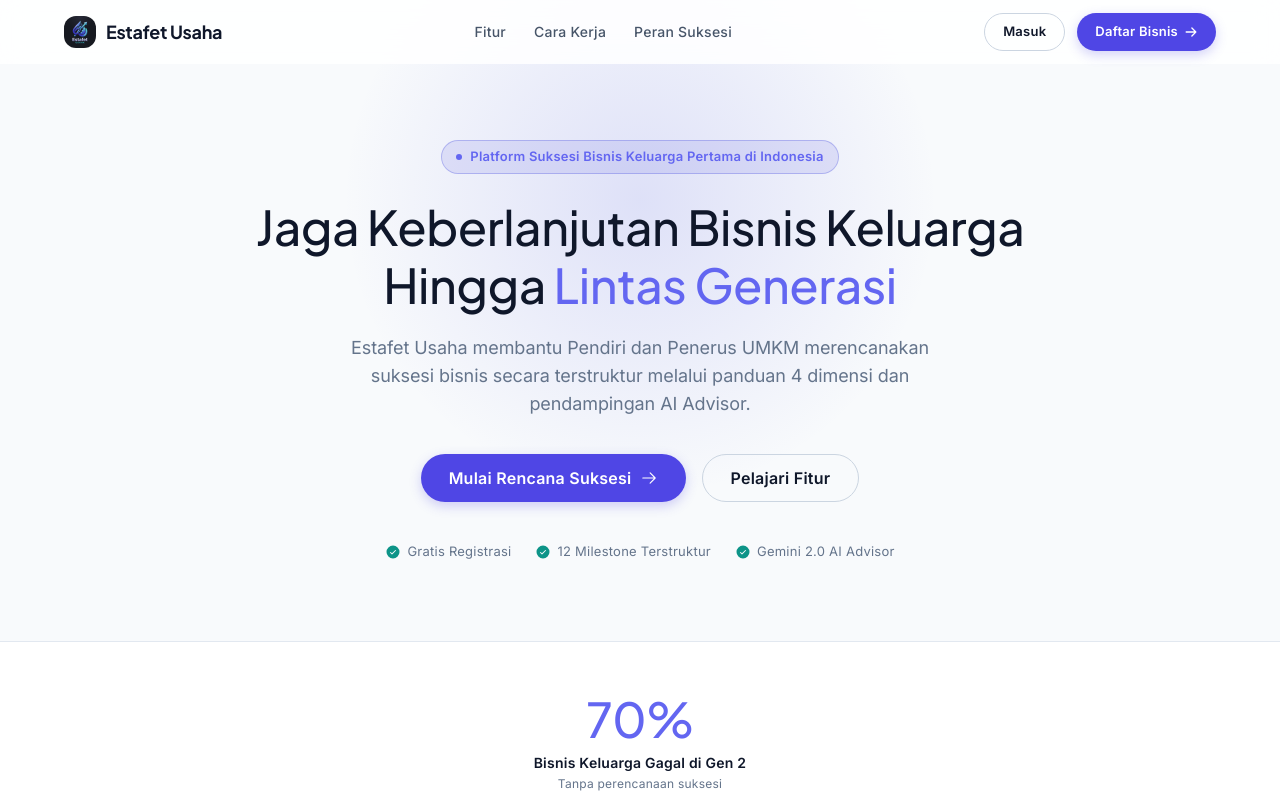
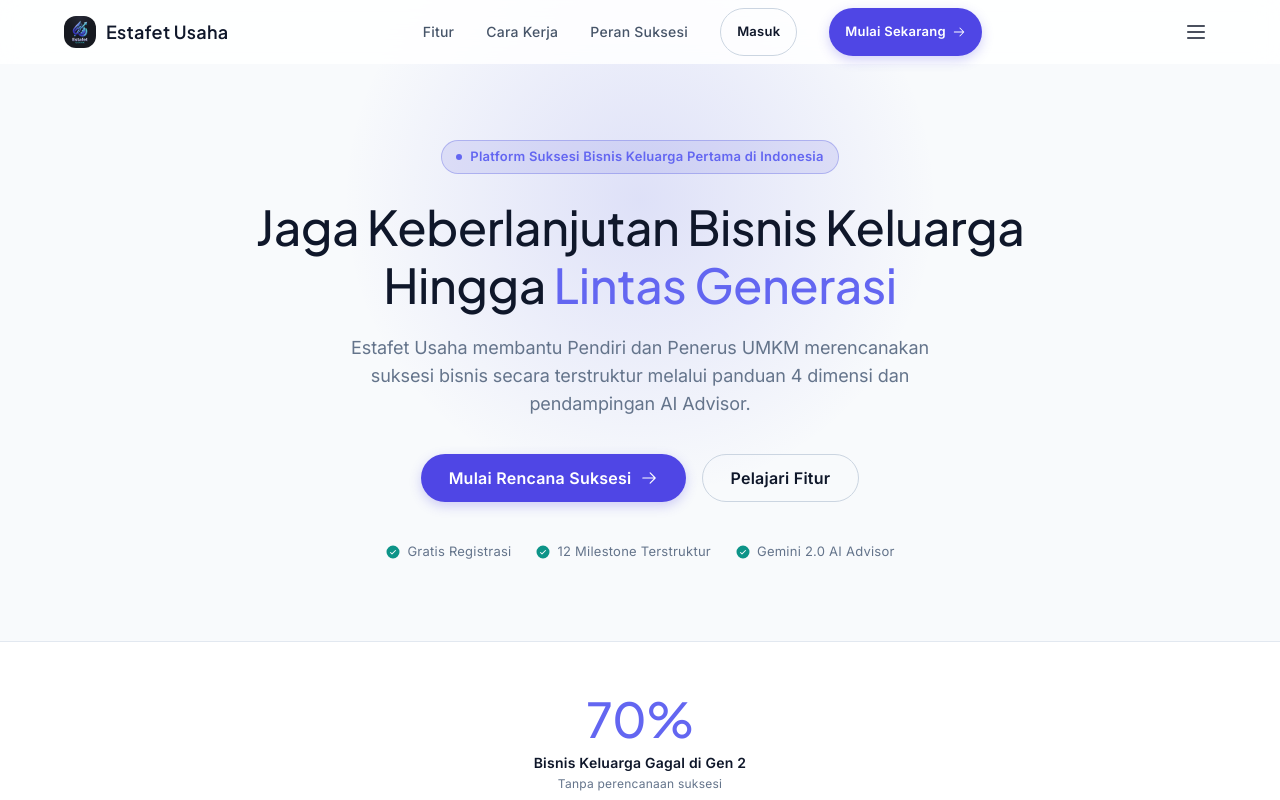
Before and after one commit to DevIssa-It/estafet-usaha, a Next.js app: page / in a window 1280 px wide. Shown: the top 800 px of the page. Built offline with nearby package versions, Linux system fonts and the light colour scheme.

Commit message:
revert: restore initial Navbar design

```diff
--- a/features/landing/components/Navbar.tsx
+++ b/features/landing/components/Navbar.tsx
@@ -3,9 +3,10 @@
 import Link from "next/link";
 import Image from "next/image";
 import { useState, useEffect } from "react";
-import { ArrowRight } from "@phosphor-icons/react";
+import { ArrowRight, List, X } from "@phosphor-icons/react";
 
 export function Navbar() {
+  const [menuOpen, setMenuOpen] = useState(false);
   const [scrolled, setScrolled] = useState(false);
 
   useEffect(() => {
@@ -23,7 +24,6 @@ export function Navbar() {
       }}
     >
       <div className="container-content" style={{ display: "flex", alignItems: "center", justifyContent: "space-between", width: "100%" }}>
-        {/* Brand Logo & Name */}
         <Link href="/" style={{ display: "flex", alignItems: "center", gap: 10, textDecoration: "none" }}>
           <Image
             src="/logo.png"
@@ -32,42 +32,50 @@ export function Navbar() {
             height={32}
             style={{ borderRadius: "var(--rounded-md)", objectFit: "cover" }}
           />
-          <span style={{ fontFamily: "var(--font-display)", fontWeight: 700, fontSize: 18, color: "#0f172a", letterSpacing: "-0.3px" }}>
+          <span style={{ fontFamily: "var(--font-display)", fontWeight: 600, fontSize: 18, color: "var(--color-on-dark)" }}>
             Estafet Usaha
           </span>
         </Link>
 
-        {/* Center Navigation Links */}
-        <div style={{ display: "flex", alignItems: "center", gap: 28 }} className="hidden-mobile">
-          <a href="#fitur" style={{ color: "#475569", textDecoration: "none", fontSize: 14, fontWeight: 500 }}>
+        <div style={{ display: "flex", alignItems: "center", gap: 32 }} className="hidden-mobile">
+          <a href="#fitur" style={{ color: "var(--color-on-dark-mute)", textDecoration: "none", fontSize: 14, fontWeight: 500 }}>
             Fitur
           </a>
-          <a href="#cara-kerja" style={{ color: "#475569", textDecoration: "none", fontSize: 14, fontWeight: 500 }}>
+          <a href="#cara-kerja" style={{ color: "var(--color-on-dark-mute)", textDecoration: "none", fontSize: 14, fontWeight: 500 }}>
             Cara Kerja
           </a>
-          <a href="#peran" style={{ color: "#475569", textDecoration: "none", fontSize: 14, fontWeight: 500 }}>
+          <a href="#peran" style={{ color: "var(--color-on-dark-mute)", textDecoration: "none", fontSize: 14, fontWeight: 500 }}>
             Peran Suksesi
           </a>
+          <Link href="/auth" className="btn btn-outline-dark" style={{ padding: "8px 16px", fontSize: 13 }}>
+            Masuk
+          </Link>
+          <Link href="/auth?mode=register" className="btn btn-cobalt" style={{ padding: "8px 16px", fontSize: 13, gap: 6 }}>
+            Mulai Sekarang <ArrowRight size={14} />
+          </Link>
         </div>
 
-        {/* Distinct Action Buttons: Masuk (Login) & Daftar (Register) */}
-        <div style={{ display: "flex", alignItems: "center", gap: 12 }}>
-          <Link
-            href="/auth"
-            className="btn btn-outline-dark"
-            style={{ padding: "8px 18px", fontSize: 13, height: 38, fontWeight: 600 }}
-          >
-            Masuk
-          </Link>
-          <Link
-            href="/auth?mode=register"
-            className="btn btn-cobalt"
-            style={{ padding: "8px 18px", fontSize: 13, height: 38, gap: 6, fontWeight: 600 }}
-          >
-            Daftar Bisnis <ArrowRight size={14} weight="bold" />
-          </Link>
+        <button
+          className="btn-ghost hidden-desktop"
+          onClick={() => setMenuOpen(!menuOpen)}
+          style={{ padding: 8, color: "var(--color-on-dark)" }}
+        >
+          {menuOpen ? <X size={24} /> : <List size={24} />}
+        </button>
+      </div>
+
+      {menuOpen && (
+        <div style={{
+          backgroundColor: "var(--color-surface-card)",
+          borderBottom: "1px solid var(--color-hairline-dark)",
+          padding: 24, display: "flex", flexDirection: "column", gap: 16,
+        }}>
+          <a href="#fitur" onClick={() => setMenuOpen(false)} style={{ color: "var(--color-on-dark)", textDecoration: "none" }}>Fitur</a>
+          <a href="#cara-kerja" onClick={() => setMenuOpen(false)} style={{ color: "var(--color-on-dark)", textDecoration: "none" }}>Cara Kerja</a>
+          <a href="#peran" onClick={() => setMenuOpen(false)} style={{ color: "var(--color-on-dark)", textDecoration: "none" }}>Peran Suksesi</a>
+          <Link href="/auth" className="btn btn-cobalt" style={{ textAlign: "center" }}>Mulai Sekarang</Link>
         </div>
-      </div>
+      )}
     </nav>
   );
 }
```
